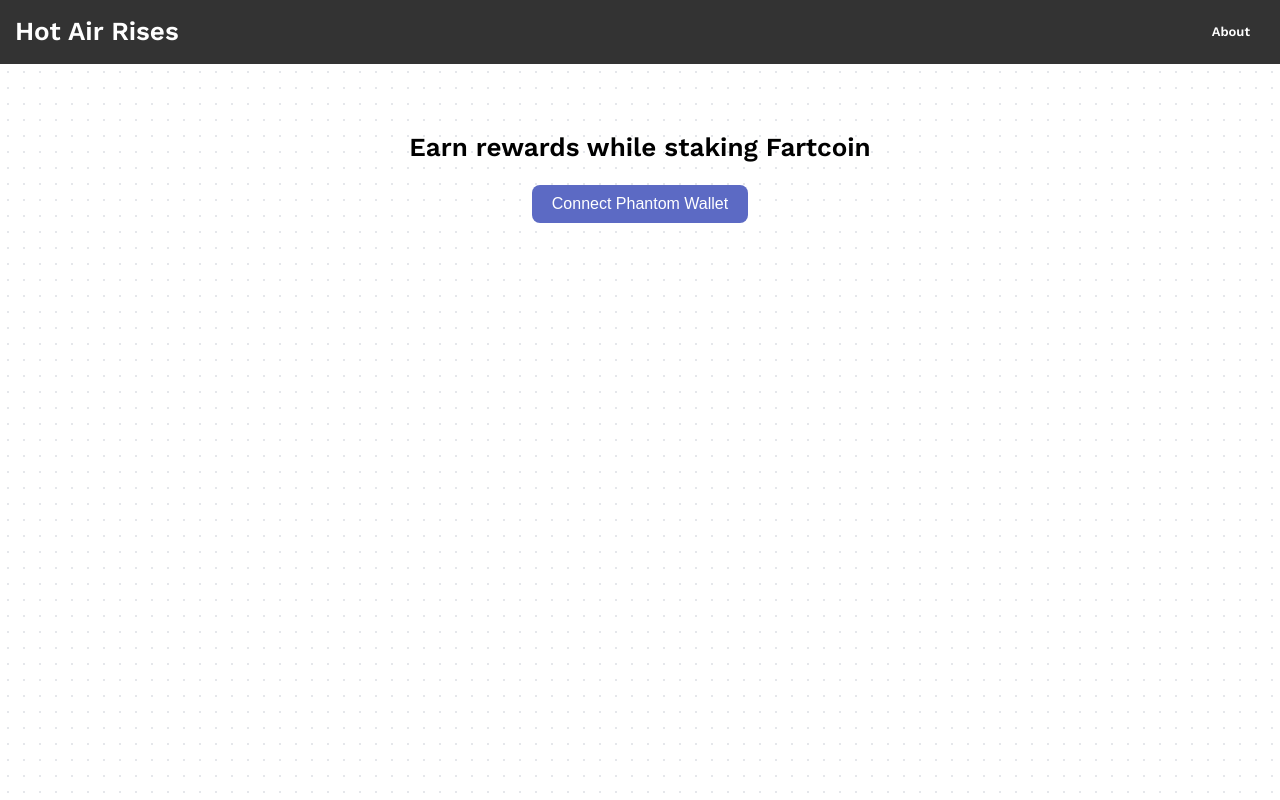
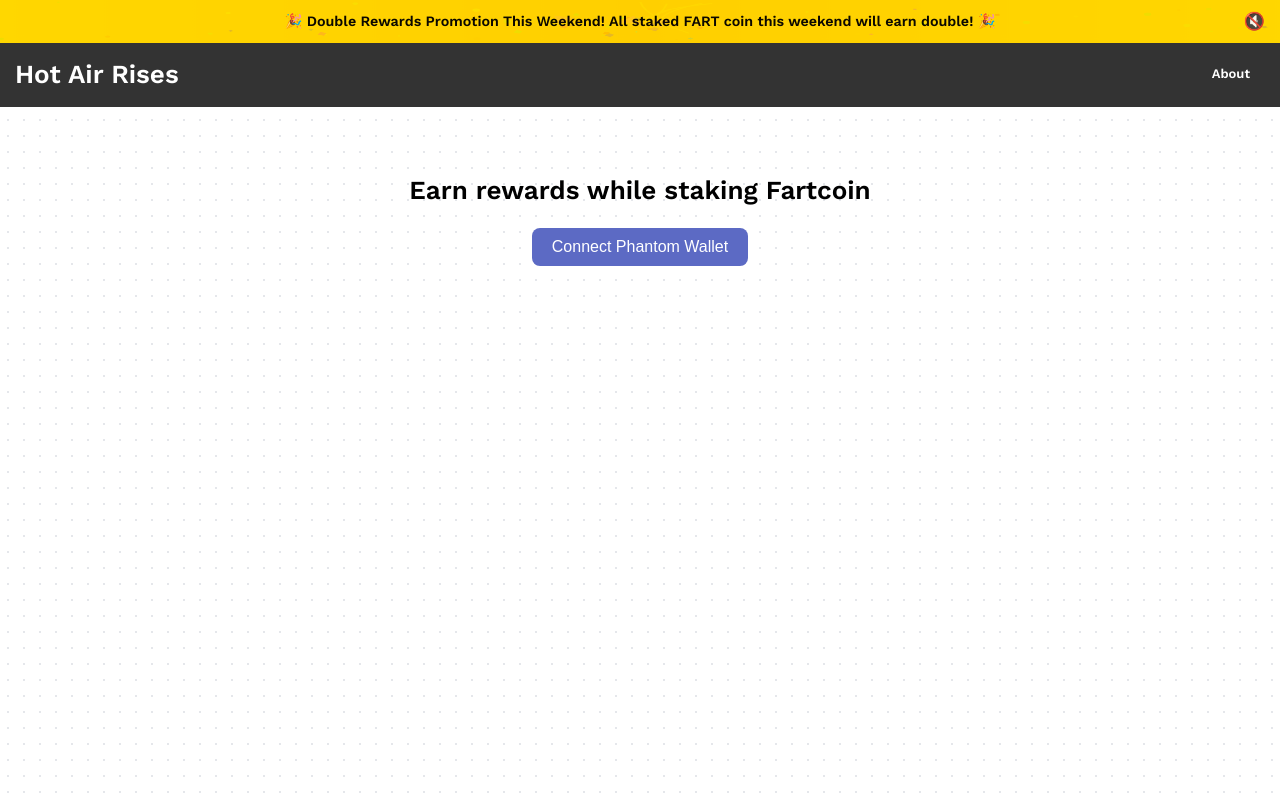
Before and after one commit to spookey007/FartFart, a React (Vite) app: page / in a window 1280 px wide. Built offline with nearby package versions, Linux system fonts and the light colour scheme.

Commit message:
added announcement banner

```diff
--- /dev/null
+++ b/src/components/AnimatedBackground.jsx
@@ -0,0 +1,217 @@
+import React, { useEffect, useRef } from 'react';
+
+const AnimatedBackground = ({ isActive }) => {
+  const canvasRef = useRef(null);
+
+  useEffect(() => {
+    if (!isActive) return;
+
+    const canvas = canvasRef.current;
+    const ctx = canvas.getContext('2d');
+    let animationFrameId;
+    let particles = [];
+    let confetti = [];
+    let poppers = [];
+
+    const resizeCanvas = () => {
+      canvas.width = window.innerWidth;
+      canvas.height = 100;
+    };
+
+    class Particle {
+      constructor() {
+        this.x = Math.random() * canvas.width;
+        this.y = Math.random() * canvas.height;
+        this.size = Math.random() * 3 + 1;
+        this.speedX = Math.random() * 2 - 1;
+        this.speedY = Math.random() * 2 - 1;
+        this.color = `hsl(${Math.random() * 60 + 30}, 100%, 50%)`;
+      }
+
+      update() {
+        this.x += this.speedX;
+        this.y += this.speedY;
+
+        if (this.x > canvas.width) this.x = 0;
+        if (this.x < 0) this.x = canvas.width;
+        if (this.y > canvas.height) this.y = 0;
+        if (this.y < 0) this.y = canvas.height;
+      }
+
+      draw() {
+        ctx.fillStyle = this.color;
+        ctx.beginPath();
+        ctx.arc(this.x, this.y, this.size, 0, Math.PI * 2);
+        ctx.fill();
+      }
+    }
+
+    class Confetti {
+      constructor(x, y) {
+        this.x = x;
+        this.y = y;
+        this.size = Math.random() * 5 + 2;
+        this.speedX = Math.random() * 6 - 3;
+        this.speedY = Math.random() * 6 - 3;
+        this.rotation = Math.random() * 360;
+        this.rotationSpeed = Math.random() * 2 - 1;
+        this.color = `hsl(${Math.random() * 360}, 100%, 50%)`;
+        this.gravity = 0.1;
+      }
+
+      update() {
+        this.x += this.speedX;
+        this.y += this.speedY;
+        this.speedY += this.gravity;
+        this.rotation += this.rotationSpeed;
+      }
+
+      draw() {
+        ctx.save();
+        ctx.translate(this.x, this.y);
+        ctx.rotate(this.rotation * Math.PI / 180);
+        ctx.fillStyle = this.color;
+        ctx.fillRect(-this.size/2, -this.size/2, this.size, this.size);
+        ctx.restore();
+      }
+    }
+
+    class PartyPopper {
+      constructor() {
+        this.x = Math.random() * canvas.width;
+        this.y = canvas.height;
+        this.size = 20;
+        this.speedY = -2;
+        this.rotation = Math.random() * 360;
+        this.rotationSpeed = Math.random() * 2 - 1;
+        this.lastConfettiTime = 0;
+        this.confettiInterval = 200;
+      }
+
+      update(currentTime) {
+        this.y += this.speedY;
+        this.rotation += this.rotationSpeed;
+
+        if (currentTime - this.lastConfettiTime > this.confettiInterval) {
+          for (let i = 0; i < 5; i++) {
+            confetti.push(new Confetti(this.x, this.y));
+          }
+          this.lastConfettiTime = currentTime;
+        }
+
+        if (this.y < -this.size) {
+          this.y = canvas.height;
+          this.x = Math.random() * canvas.width;
+        }
+      }
+
+      draw() {
+        ctx.save();
+        ctx.translate(this.x, this.y);
+        ctx.rotate(this.rotation * Math.PI / 180);
+
+        // Draw party popper
+        ctx.fillStyle = '#FF69B4';
+        ctx.beginPath();
+        ctx.moveTo(0, -this.size);
+        ctx.lineTo(this.size/2, 0);
+        ctx.lineTo(-this.size/2, 0);
+        ctx.closePath();
+        ctx.fill();
+
+        // Draw streamers
+        ctx.strokeStyle = '#FFD700';
+        ctx.lineWidth = 2;
+        for (let i = 0; i < 3; i++) {
+          ctx.beginPath();
+          ctx.moveTo(0, 0);
+          ctx.quadraticCurveTo(
+            (Math.random() - 0.5) * 50,
+            this.size,
+            (Math.random() - 0.5) * 100,
+            this.size * 2
+          );
+          ctx.stroke();
+        }
+
+        ctx.restore();
+      }
+    }
+
+    const init = () => {
+      particles = [];
+      confetti = [];
+      poppers = [];
+
+      for (let i = 0; i < 30; i++) {
+        particles.push(new Particle());
+      }
+
+      for (let i = 0; i < 3; i++) {
+        poppers.push(new PartyPopper());
+      }
+    };
+
+    const animate = (currentTime) => {
+      ctx.clearRect(0, 0, canvas.width, canvas.height);
+
+      // Draw gradient background
+      const gradient = ctx.createLinearGradient(0, 0, canvas.width, 0);
+      gradient.addColorStop(0, '#FFD700');
+      gradient.addColorStop(0.5, '#FFA500');
+      gradient.addColorStop(1, '#FFD700');
+      ctx.fillStyle = gradient;
+      ctx.fillRect(0, 0, canvas.width, canvas.height);
+
+      // Update and draw particles
+      particles.forEach(particle => {
+        particle.update();
+        particle.draw();
+      });
+
+      // Update and draw confetti
+      confetti = confetti.filter(c => c.y < canvas.height);
+      confetti.forEach(c => {
+        c.update();
+        c.draw();
+      });
+
+      // Update and draw party poppers
+      poppers.forEach(popper => {
+        popper.update(currentTime);
+        popper.draw();
+      });
+
+      animationFrameId = requestAnimationFrame(animate);
+    };
+
+    resizeCanvas();
+    init();
+    animationFrameId = requestAnimationFrame(animate);
+
+    window.addEventListener('resize', resizeCanvas);
+
+    return () => {
+      window.removeEventListener('resize', resizeCanvas);
+      cancelAnimationFrame(animationFrameId);
+    };
+  }, [isActive]);
+
+  if (!isActive) return null;
+
+  return (
+    <canvas
+      ref={canvasRef}
+      style={{
+        position: 'absolute',
+        top: 0,
+        left: 0,
+        width: '100%',
+        height: '100%',
+        zIndex: 0,
+      }}
+    />
+  );
+};
+
+export default AnimatedBackground;
--- a/src/components/Header.jsx
+++ b/src/components/Header.jsx
@@ -1,5 +1,23 @@
+import React, { useState } from 'react';
+import AnimatedBackground from './AnimatedBackground';
+
 const Header = () => {
+  const [isAnimationActive, setIsAnimationActive] = useState(true);
+
   return (
+    <>
+      <div style={styles.bannerContainer}>
+        <AnimatedBackground isActive={isAnimationActive} />
+        <div style={styles.banner}>
+          🎉 Double Rewards Promotion This Weekend! All staked FART coin this weekend will earn double! 🎉
+          <button
+            onClick={() => setIsAnimationActive(!isAnimationActive)}
+            style={styles.toggleButton}
+          >
+            {isAnimationActive ? '🔇' : '🔊'}
+          </button>
+        </div>
+      </div>
       <header style={styles.header}>
         <h1 style={{ margin: 0 }}>
           <a href="/" style={styles.linkTitle}>
@@ -12,27 +30,66 @@ const Header = () => {
           </a>
         </nav>
       </header>
+    </>
   );
 };
 
 const styles = {
+  bannerContainer: {
+    position: 'relative',
+    overflow: 'hidden',
+  },
+  banner: {
+    position: 'relative',
+    backgroundColor: 'rgba(255, 215, 0, 0.9)',
+    color: '#000',
+    textAlign: 'center',
+    padding: '10px',
+    fontWeight: 'bold',
+    fontSize: '1.1em',
+    animation: 'pulse 2s infinite',
+    zIndex: 1,
+  },
+  toggleButton: {
+    position: 'absolute',
+    right: '10px',
+    top: '50%',
+    transform: 'translateY(-50%)',
+    background: 'none',
+    border: 'none',
+    fontSize: '1.2em',
+    cursor: 'pointer',
+    padding: '5px',
+    zIndex: 2,
+  },
   header: {
-    display: "flex",
-    justifyContent: "space-between",
-    alignItems: "center",
-    padding: "15px",
-    backgroundColor: "#333",
-    color: "white",
+    display: 'flex',
+    justifyContent: 'space-between',
+    alignItems: 'center',
+    padding: '15px',
+    backgroundColor: '#333',
+    color: 'white',
   },
   linkTitle: {
-    color: "white",
-    textDecoration: "none",
+    color: 'white',
+    textDecoration: 'none',
   },
   link: {
-    color: "white",
-    marginRight: "15px",
-    textDecoration: "none",
+    color: 'white',
+    marginRight: '15px',
+    textDecoration: 'none',
   },
 };
 
+// Add keyframes for the pulse animation
+const styleSheet = document.createElement('style');
+styleSheet.textContent = `
+  @keyframes pulse {
+    0% { opacity: 1; }
+    50% { opacity: 0.8; }
+    100% { opacity: 1; }
+  }
+`;
+document.head.appendChild(styleSheet);
+
 export default Header;
```
Lines whose indentation alone changed are shown as unchanged.
